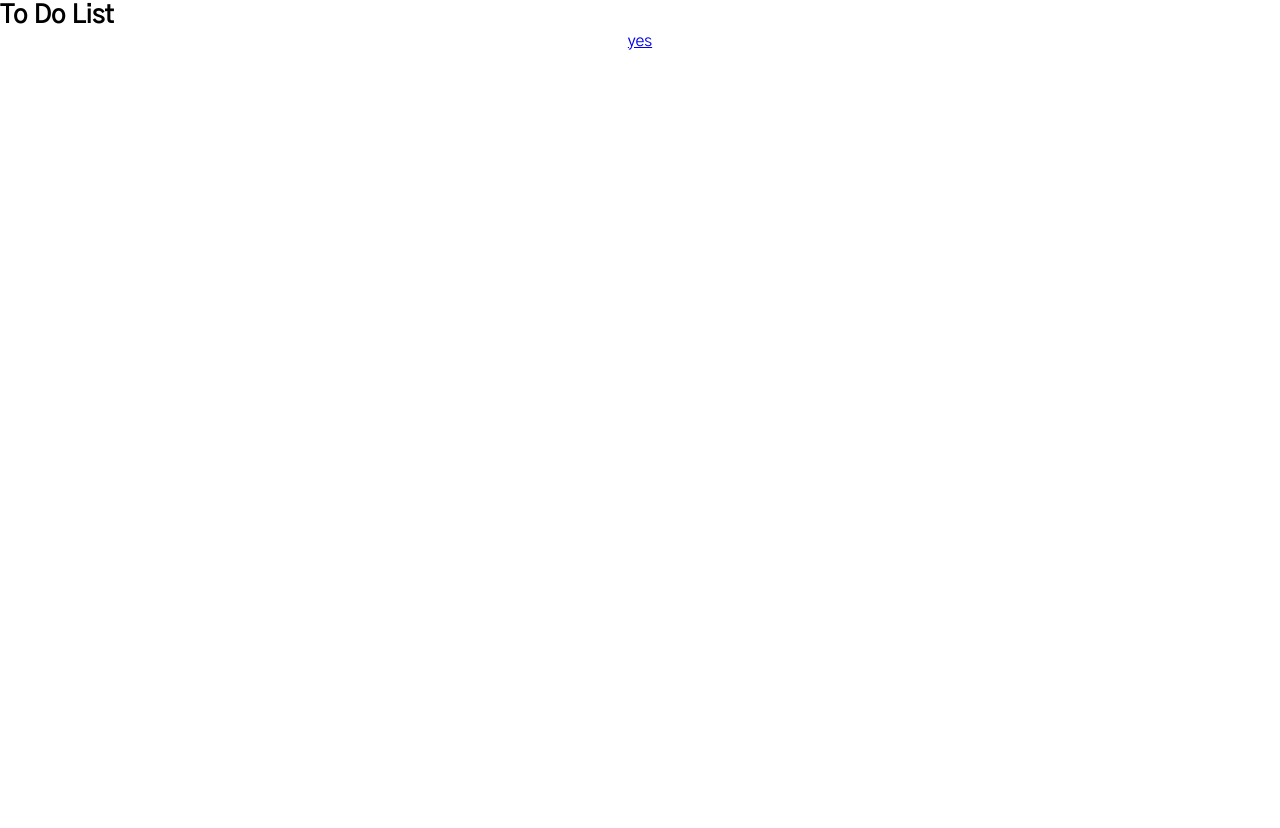
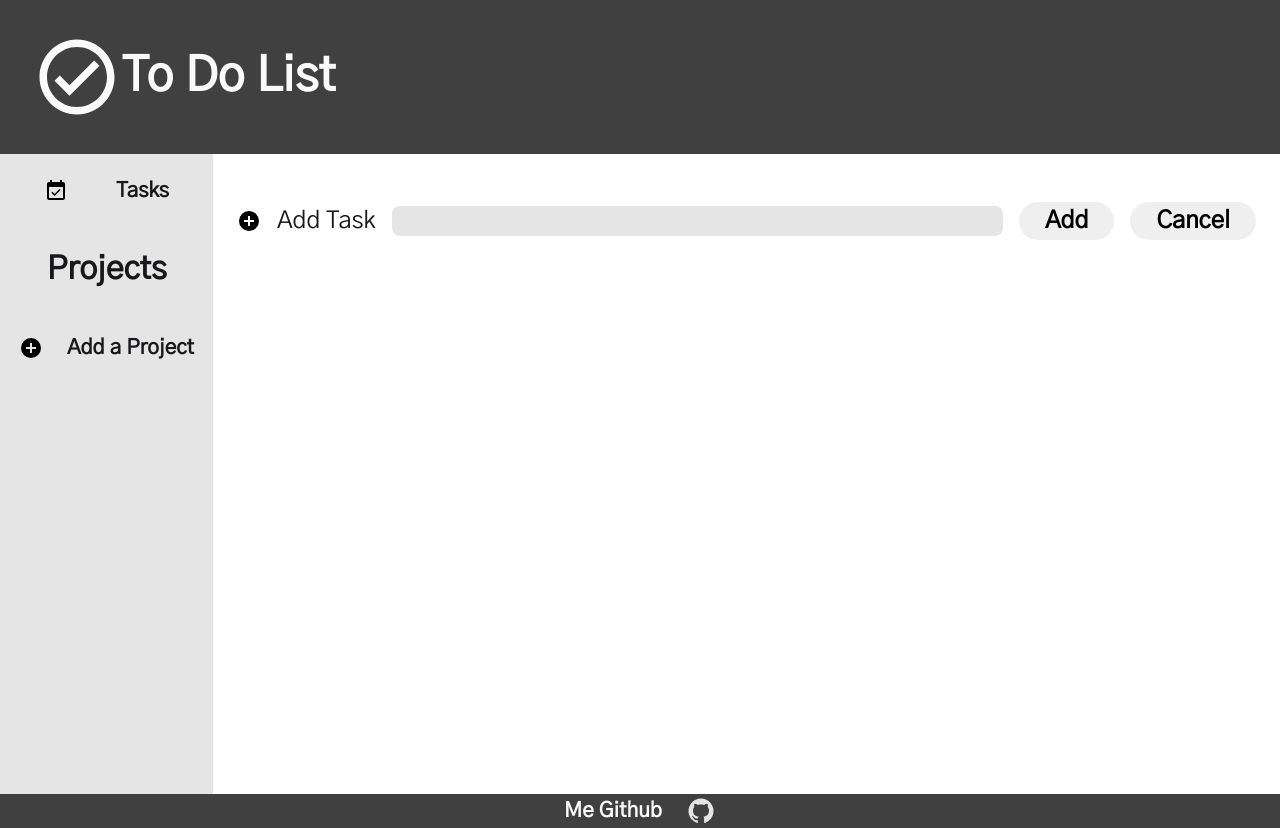
Before and after one commit to Hassane24/Todo-List, a plain HTML site: page index.html in a window 1280 px wide. Before the commit the page ends 800 px from the top, so only its background shows below. Drawn offline with Linux system fonts and the light colour scheme.

Commit message:
almost done with design

```diff
--- a/index.html
+++ b/index.html
@@ -1,5 +1,6 @@
 <!DOCTYPE html>
 <html lang="en">
+
 <head>
   <meta charset="UTF-8" />
   <meta http-equiv="X-UA-Compatible" content="IE=edge" />
@@ -8,11 +9,40 @@
   <script src="main.js" defer></script>
   <link rel="stylesheet" href="style.css" />
 </head>
+
 <body>
-    <div class="header">To Do List</div>
-    <div class="main-content"></div>
+  <div class="header">
+    <img src="Images/check-circle-outline.svg" alt="" width="90px" height="90px">
+    To Do List
+  </div>
+  <div class="main-content">
+    <div class="sidebar">
+      <div class="default">
+        <img src="Images/calendar-check.svg" alt="">
+        Tasks
+      </div>
+      <h1>Projects</h1>
+      <div class="add-project-button">
+        <img src="Images/plus-circle.svg" alt="">
+        Add a Project
+      </div>
+    </div>
+    <div class="todo-section">
+      <div class="wrapper-for-task-info">
+        <img src="Images/plus-circle.svg" alt="">
+        Add Task
+        <input type="text" id="task-info" required>
+        <button class="green">Add</button>
+        <button>Cancel</button>
+      </div>
+
+    </div>
+  </div>
   <div class="footer">
-      <a href="https://github.com/Hassane24" target="blank">yes</a>
+    Me Github
+    <a href="https://github.com/Hassane24" target="blank">
+      <img src="Images/github.svg" alt="" width="30px" height="30px"></a>
   </div>
 </body>
+
 </html>
--- a/style.css
+++ b/style.css
@@ -11,15 +11,138 @@ body {
   margin: 0;
   padding: 0;
   font-family: "Gothic A1", sans-serif;
+}
+
+/* Header Styling */
+
+.header {
+  display: flex;
+  align-items: center;
+  font-weight: bold;
+  font-size: clamp(3vw, 3rem, 15vw);
+  min-width: 100%;
+  padding: 2rem;
+  min-height: 15vh;
+  background-color: #404040;
+  color: #fafafa;
+}
+
+/* Main Content Styling */
+
+.main-content {
+  display: grid;
+  grid-template-columns: 1fr 5fr;
+  color: #18181b;
+}
+
+/* SideBar Styling */
+
+.sidebar {
+  color: #18181b;
   display: flex;
   flex-direction: column;
+  background-color: #e5e5e5;
+  height: 80vh;
+  align-items: center;
+  row-gap: 1.5rem;
+}
+
+.default {
+  display: flex;
   justify-content: center;
   align-items: center;
+  column-gap: 3rem;
+  margin-top: 1.5rem;
+  font-size: 1.3rem;
+  font-weight: 600;
 }
 
-.header {
+h1 {
   font-weight: bold;
-  font-size: 1.6rem;
-  min-width: 100%;
-  align-self: center;
 }
+
+.add-project-button {
+  font-size: 1.3rem;
+  font-weight: 600;
+  display: flex;
+  justify-content: center;
+  align-items: center;
+  column-gap: 1.5rem;
+}
+
+/* todo tasks section styling */
+
+/* input section styling */
+
+.wrapper-for-task-info {
+  padding: 1.5rem;
+  display: flex;
+  justify-content: center;
+  align-items: center;
+  column-gap: 1rem;
+  margin-top: 1.5rem;
+  font-size: 1.5rem;
+}
+
+input {
+  flex: 1;
+  width: clamp(6vw, 70rem, 20vw);
+  padding: 0%;
+  min-height: 1.5rem;
+  border-radius: 8px;
+  border: none;
+  background-color: #e5e5e5;
+  font-family: "Gothic A1", sans-serif;
+  font-size: 1.5rem;
+  padding-left: 16px;
+  color: #18181b;
+}
+
+input:focus {
+  outline-width: 0;
+  background-color: #e5e5e5;
+
+}
+
+button {
+  font-family: "Gothic A1", sans-serif;
+  font-size: 1.5rem;
+  padding: 4px 26px;
+  border-radius: 1em;
+  border: none;
+  font-weight: 600;
+}
+
+button:hover {
+  cursor: pointer;
+  background-color: red;
+  transform: scale(107%);
+  transition: all 0.3s;
+}
+
+button.green:hover {
+  cursor: pointer;
+  background-color: green;
+  transform: scale(107%);
+  transition: all 0.3s;
+}
+
+/* footer styling */
+
+.footer {
+  background-color: #404040;
+  height: 4.3vh;
+  display: flex;
+  justify-content: center;
+  align-items: center;
+  column-gap: 1.5rem;
+  font-weight: 600;
+  font-size: 1.3rem;
+  color: #fafafa;
+}
+
+a {
+  display: flex;
+  align-items: center;
+  justify-content: center;
+}
```
Also changed, not shown: Images/calendar-check.svg (added), Images/check-circle-outline.svg (added), Images/github.svg (added), Images/plus-circle.svg (added). Lines whose indentation alone changed are shown as unchanged.
